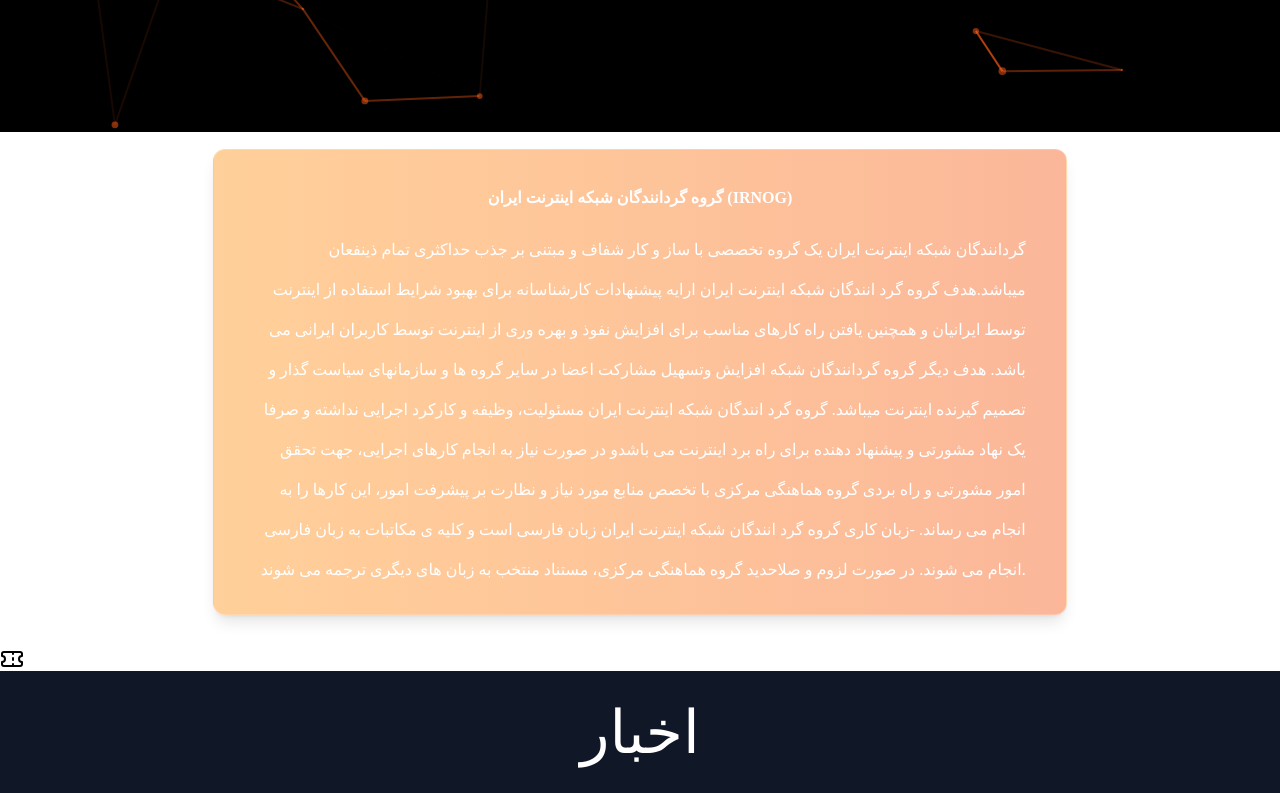
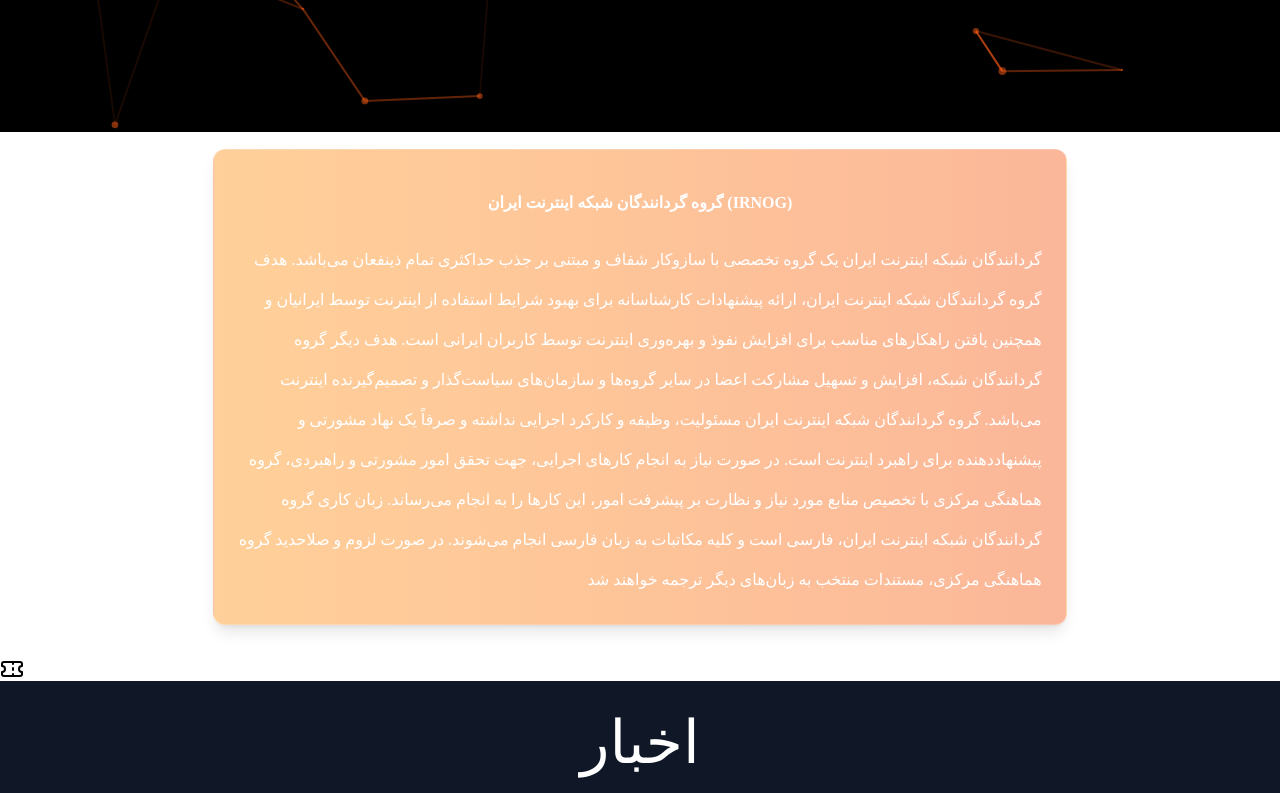
Before and after one commit to MahdiMazloum96/irnog_frontend, a Next.js app: page / in a window 1280 px wide. Shown: the part 668-1461 px from the top of the page. Built offline with nearby package versions, Linux system fonts and the light colour scheme; a web font is replaced by a local one.

Commit message:
fixing content card in moblie screen

```diff
--- a/components/ContentCard/ContentCard.tsx
+++ b/components/ContentCard/ContentCard.tsx
@@ -6,24 +6,26 @@ interface ContentCardProps {}
 const ContentCard: React.FC<ContentCardProps> = () => {
   return (
     <Card className="text-white w-5/6 lg:w-4/6 align-middle m-auto  backdrop-blur-sm bg-gradient-to-r from-orange-400/40 to-orange-600/40 border border-white/20 shadow-lg my-8">
-      <CardHeader className="flex justify-center items-center pt-4 select-none">
-        <CardTitle>گروه گردانندگان شبکه اینترنت ایران (IRNOG)</CardTitle>
+      <CardHeader className="flex justify-center items-center text-center pt-4 select-none ">
+        <CardTitle className="leading-relaxed">
+          گروه گردانندگان شبکه اینترنت ایران (IRNOG)
+        </CardTitle>
       </CardHeader>
-      <CardContent className="flex justify-start text-base/10 text-right select-none px-10 ">
-        گردانندگان شبکه اینترنت ایران یک گروه تخصصی با ساز و کار شفاف و مبتنی بر
-        جذب حداکثری تمام ذینفعان میباشد.هدف گروه گرد انندگان شبکه اینترنت ایران
-        ارایه پیشنهادات کارشناسانه برای بهبود شرایط استفاده از اینترنت توسط
-        ایرانیان و همچنین یافتن راه کارهای مناسب برای افزایش نفوذ و بهره وری از
-        اینترنت توسط کاربران ایرانی می باشد. هدف دیگر گروه گردانندگان شبکه
-        افزایش وتسهیل مشارکت اعضا در سایر گروه ها و سازمانهای سیاست گذار و تصمیم
-        گیرنده اینترنت میباشد. گروه گرد انندگان شبکه اینترنت ایران مسئولیت،
-        وظیفه و کارکرد اجرایی نداشته و صرفا یک نهاد مشورتی و پیشنهاد دهنده برای
-        راه برد اینترنت می باشدو در صورت نیاز به انجام کارهای اجرایی، جهت تحقق
-        امور مشورتی و راه بردی گروه هماهنگی مرکزی با تخصص منابع مورد نیاز و
-        نظارت بر پیشرفت امور، این کارها را به انجام می رساند. -زبان کاری گروه
-        گرد انندگان شبکه اینترنت ایران زبان فارسی است و کلیه ی مکاتبات به زبان
-        فارسی انجام می شوند. در صورت لزوم و صلاحدید گروه هماهنگی مرکزی، مستناد
-        منتخب به زبان های دیگری ترجمه می شوند.
+      <CardContent className="flex justify-start lg:text-base/10 text-right select-none  text-sm">
+        گردانندگان شبکه اینترنت ایران یک گروه تخصصی با سازوکار شفاف و مبتنی بر
+        جذب حداکثری تمام ذینفعان می‌باشد. هدف گروه گردانندگان شبکه اینترنت
+        ایران، ارائه پیشنهادات کارشناسانه برای بهبود شرایط استفاده از اینترنت
+        توسط ایرانیان و همچنین یافتن راهکارهای مناسب برای افزایش نفوذ و بهره‌وری
+        اینترنت توسط کاربران ایرانی است. هدف دیگر گروه گردانندگان شبکه، افزایش و
+        تسهیل مشارکت اعضا در سایر گروه‌ها و سازمان‌های سیاست‌گذار و تصمیم‌گیرنده
+        اینترنت می‌باشد. گروه گردانندگان شبکه اینترنت ایران مسئولیت، وظیفه و
+        کارکرد اجرایی نداشته و صرفاً یک نهاد مشورتی و پیشنهاددهنده برای راهبرد
+        اینترنت است. در صورت نیاز به انجام کارهای اجرایی، جهت تحقق امور مشورتی و
+        راهبردی، گروه هماهنگی مرکزی با تخصیص منابع مورد نیاز و نظارت بر پیشرفت
+        امور، این کارها را به انجام می‌رساند. زبان کاری گروه گردانندگان شبکه
+        اینترنت ایران، فارسی است و کلیه مکاتبات به زبان فارسی انجام می‌شوند. در
+        صورت لزوم و صلاحدید گروه هماهنگی مرکزی، مستندات منتخب به زبان‌های دیگر
+        ترجمه خواهند شد
       </CardContent>
     </Card>
   );
```
